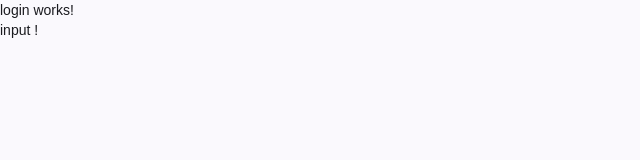
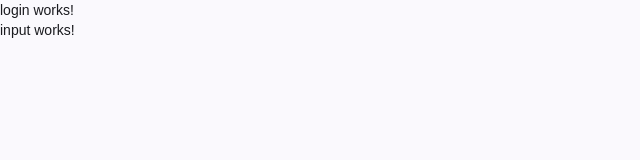
Before and after one commit to pedroin1/bpm-lite-angular, an Angular app: page / in a window 1280 px wide. Shown: the top 160 px of the page, without its empty margins (0-640 px from the left). Built offline with nearby package versions, Linux system fonts and the light colour scheme.

Commit message:
corrigindo input

```diff
--- a/src/app/components/input/input.html
+++ b/src/app/components/input/input.html
@@ -1 +1 @@
-<p>input !</p>
+<p>input works!</p>
--- a/src/app/components/input/input.scss
+++ b/src/app/components/input/input.scss
@@ -0,0 +1,3 @@
+:host {
+  display: block;
+}
--- a/src/app/components/input/input.ts
+++ b/src/app/components/input/input.ts
@@ -1,10 +1,10 @@
-import { Component } from '@angular/core';
+import { ChangeDetectionStrategy, Component } from '@angular/core';
 
 @Component({
   selector: 'app-input',
   imports: [],
   templateUrl: './input.html',
   styleUrl: './input.scss',
-  standalone: true,
+  changeDetection: ChangeDetectionStrategy.OnPush,
 })
 export class Input {}
```
